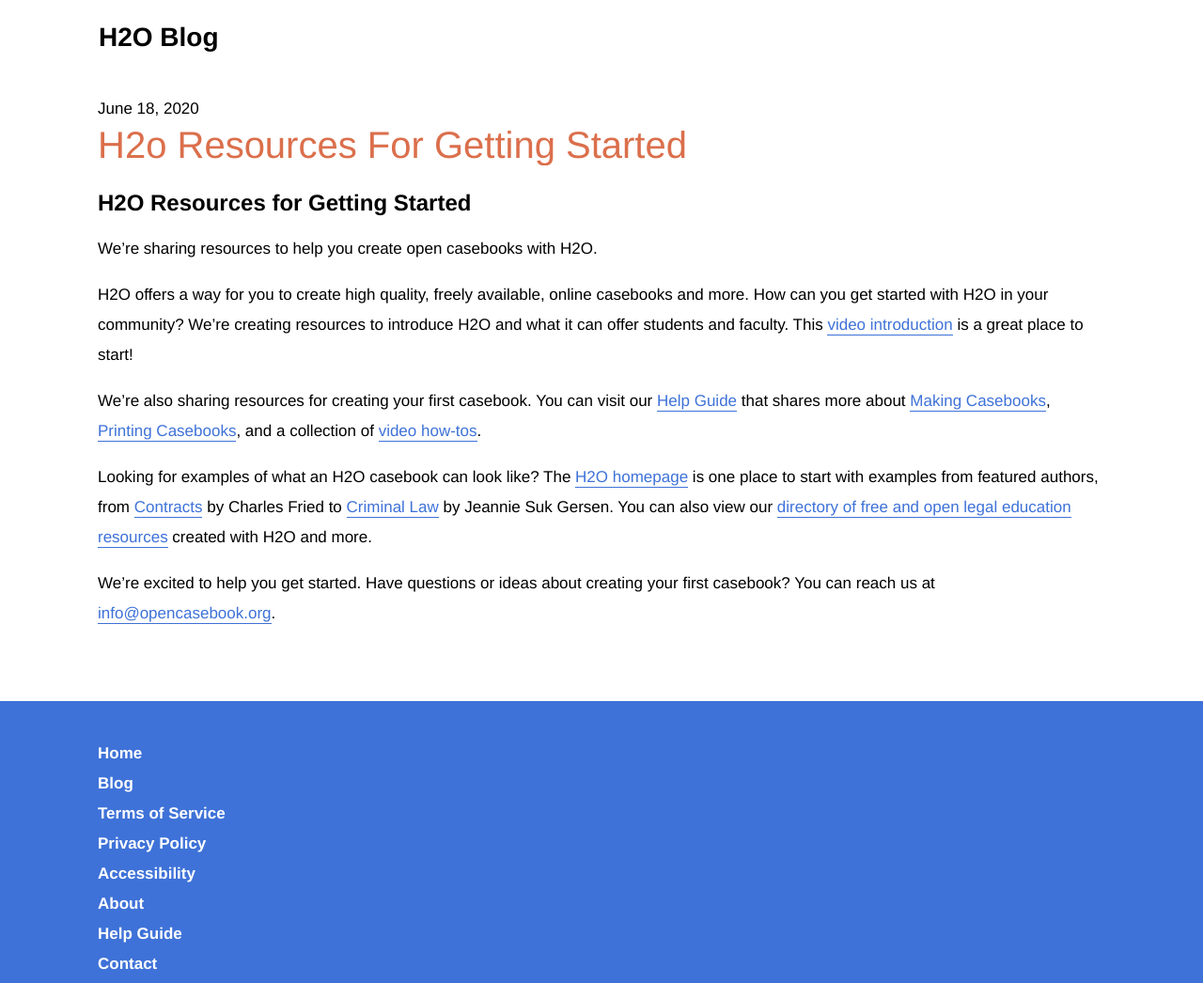
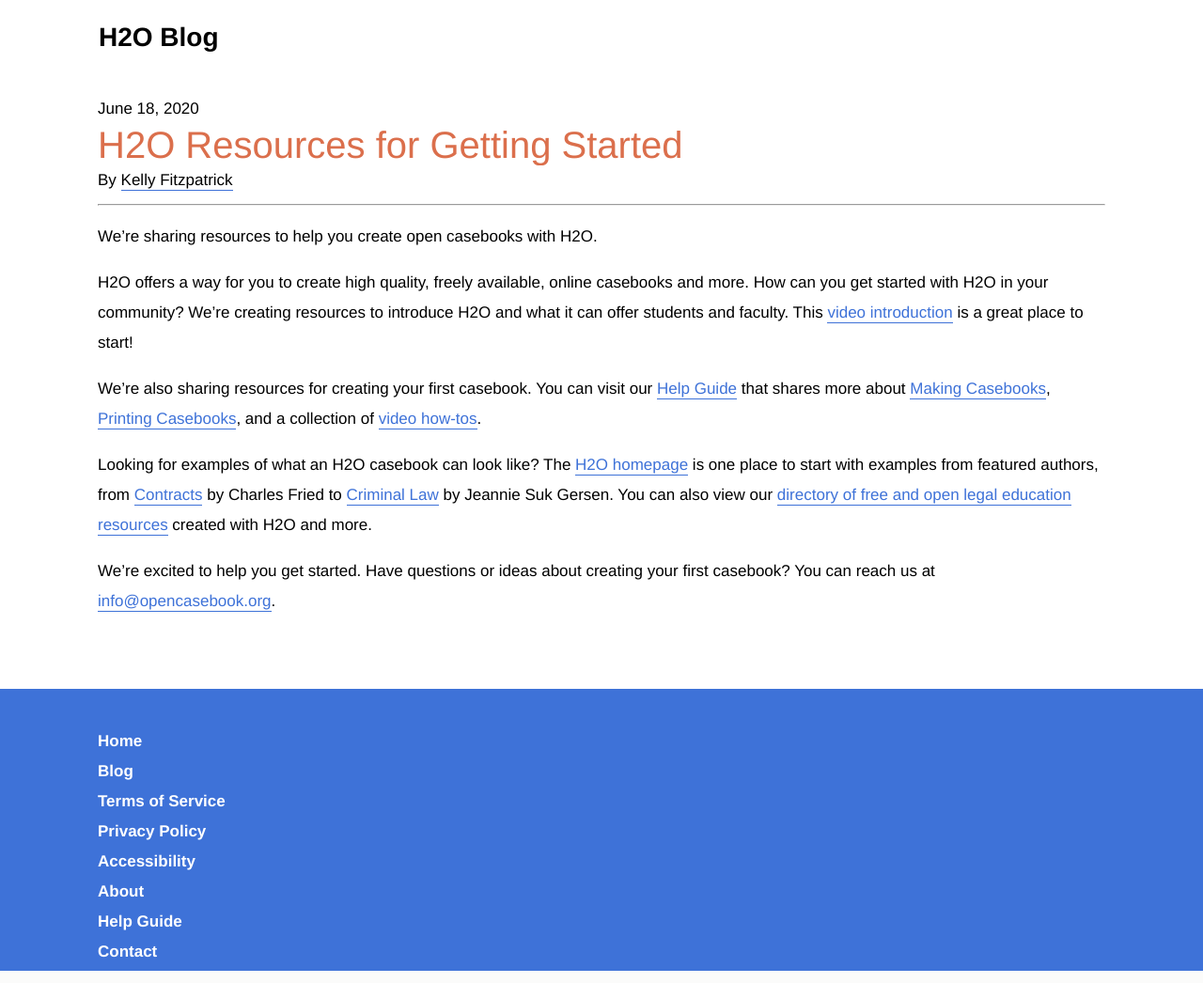
Before and after one commit to harvard-lil/h2o-static, a Jekyll site: the page built from app/_posts/2020-06-18-h2o-resources-for-getting-started.md, in a window 1280 px wide. Shown: the whole page at 94% size. Built offline with Jekyll 4.4.1, drawn with Linux system fonts in a browser that asks for light colours.

Commit message:
Update app/_posts/2020-06-18-h2o-resources-for-getting-started.md
Co-authored-by: Brennan Chesley <holtchesley@gmail.com>

```diff
--- a/app/_posts/2020-06-18-h2o-resources-for-getting-started.md
+++ b/app/_posts/2020-06-18-h2o-resources-for-getting-started.md
@@ -1,4 +1,9 @@
-H2O Resources for Getting Started
+---
+layout: post
+title: "H2O Resources for Getting Started"
+author: kelly-fitzpatrick
+date: 2020-06-18
+---
 ---
 
 We’re sharing resources to help you create open casebooks with H2O.
```
